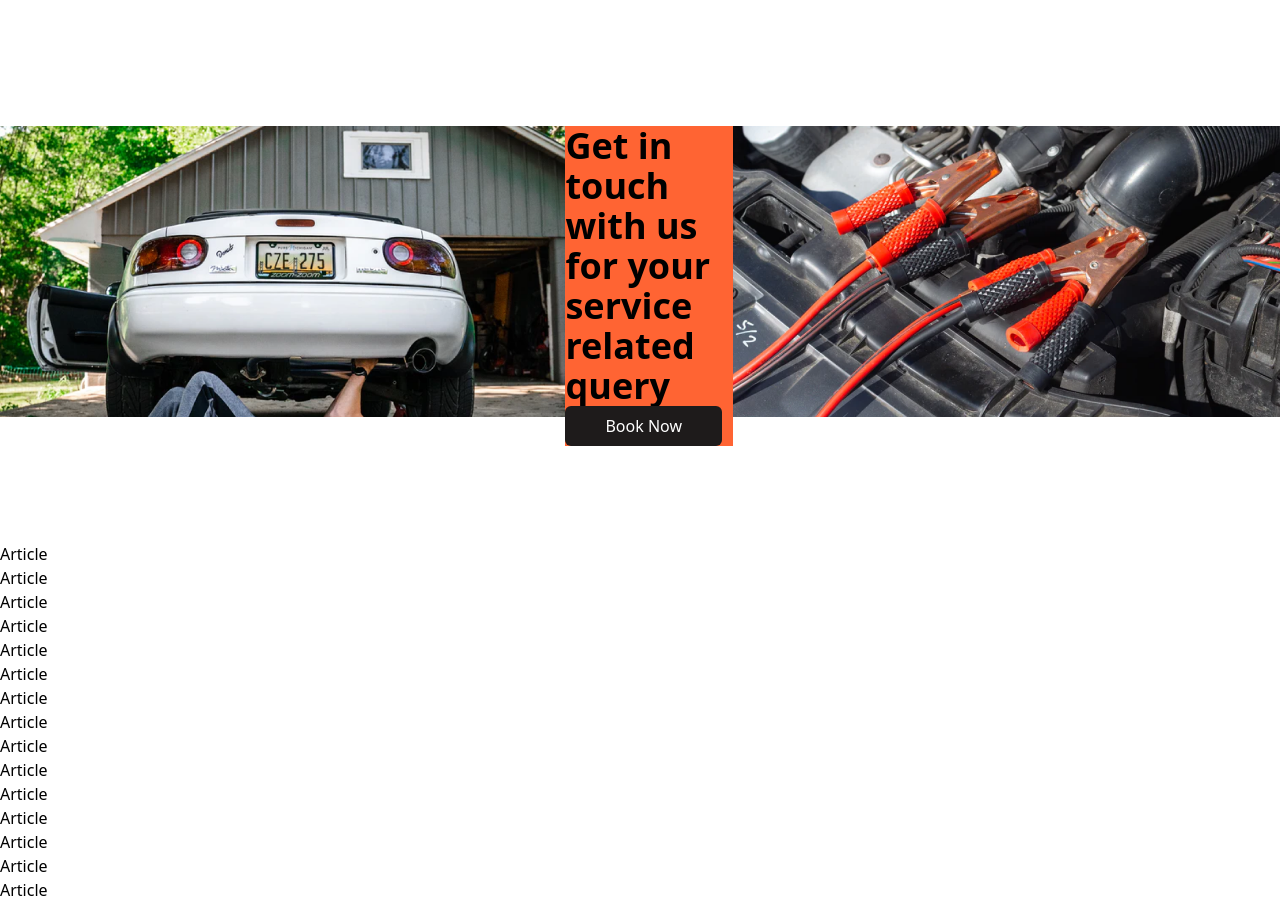
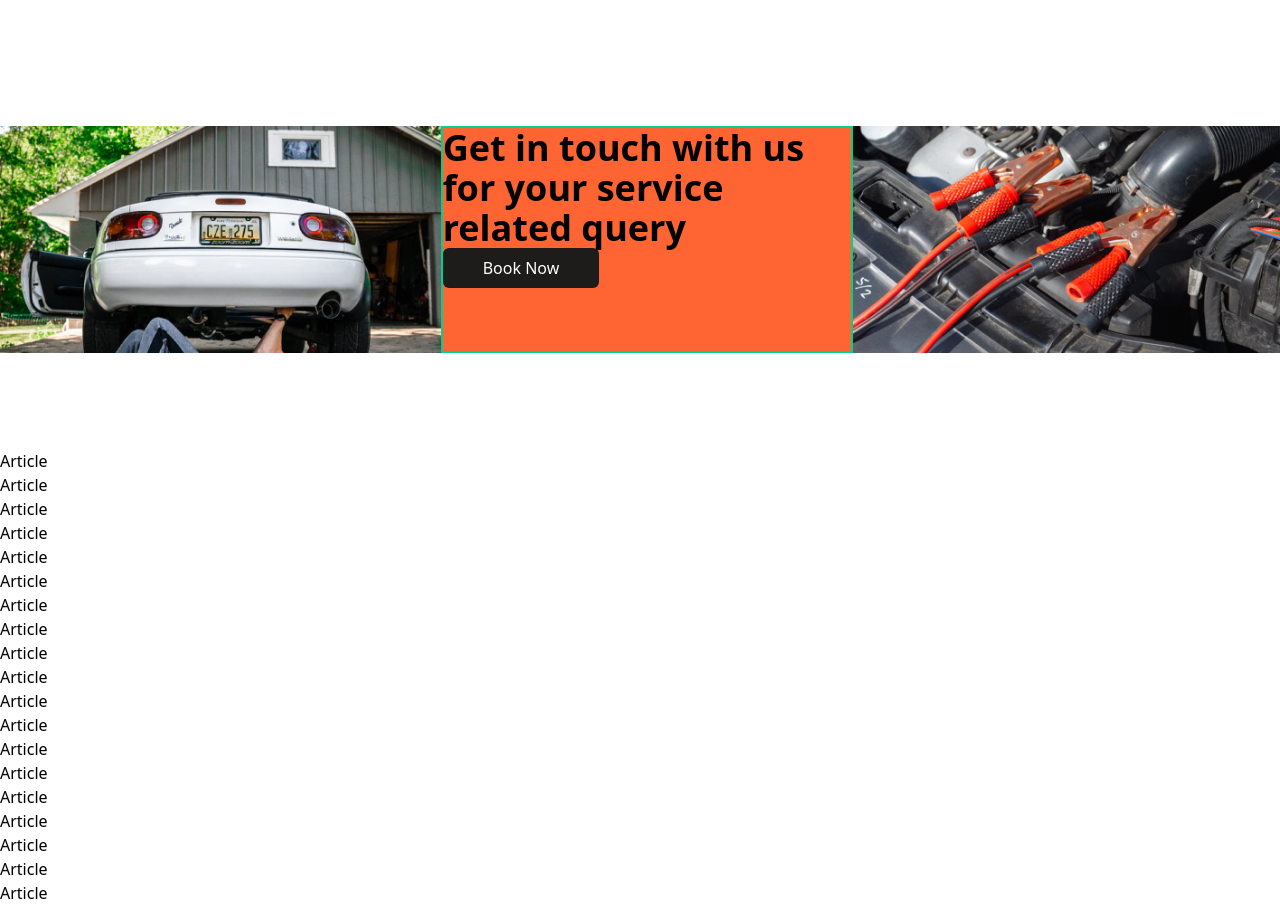
Before and after one commit to Kennymartin16/AutoAid, a React (Vite) app in the folder Autoaid/: page /Services in a window 1280 px wide. Shown: the part 3021-3927 px from the top of the page. Built offline with nearby package versions, Linux system fonts and the light colour scheme.

Commit message:
fixed some bugs

```diff
--- a/Autoaid/src/Components/CTA.tsx
+++ b/Autoaid/src/Components/CTA.tsx
@@ -4,11 +4,15 @@ function CTA() {
   return (
     <>
       <div className="flex flex-col md:flex-row">
-        <div className="cta-car">
+        <div className="cta-car z-50">
           <img src="/service-Images/cta-car.png" alt="Car fix" />
         </div>
-        <div className="cta-text bg-primary w-72">
-          <h2 className="text-4xl font-bold -z-20">
+        <div
+          className="cta-text bg-primary w-half
+          z-50
+        border-2 border-mint-green"
+        >
+          <h2 className="text-4xl font-bold ">
             Get in touch with us for your service related query
           </h2>
 
```
